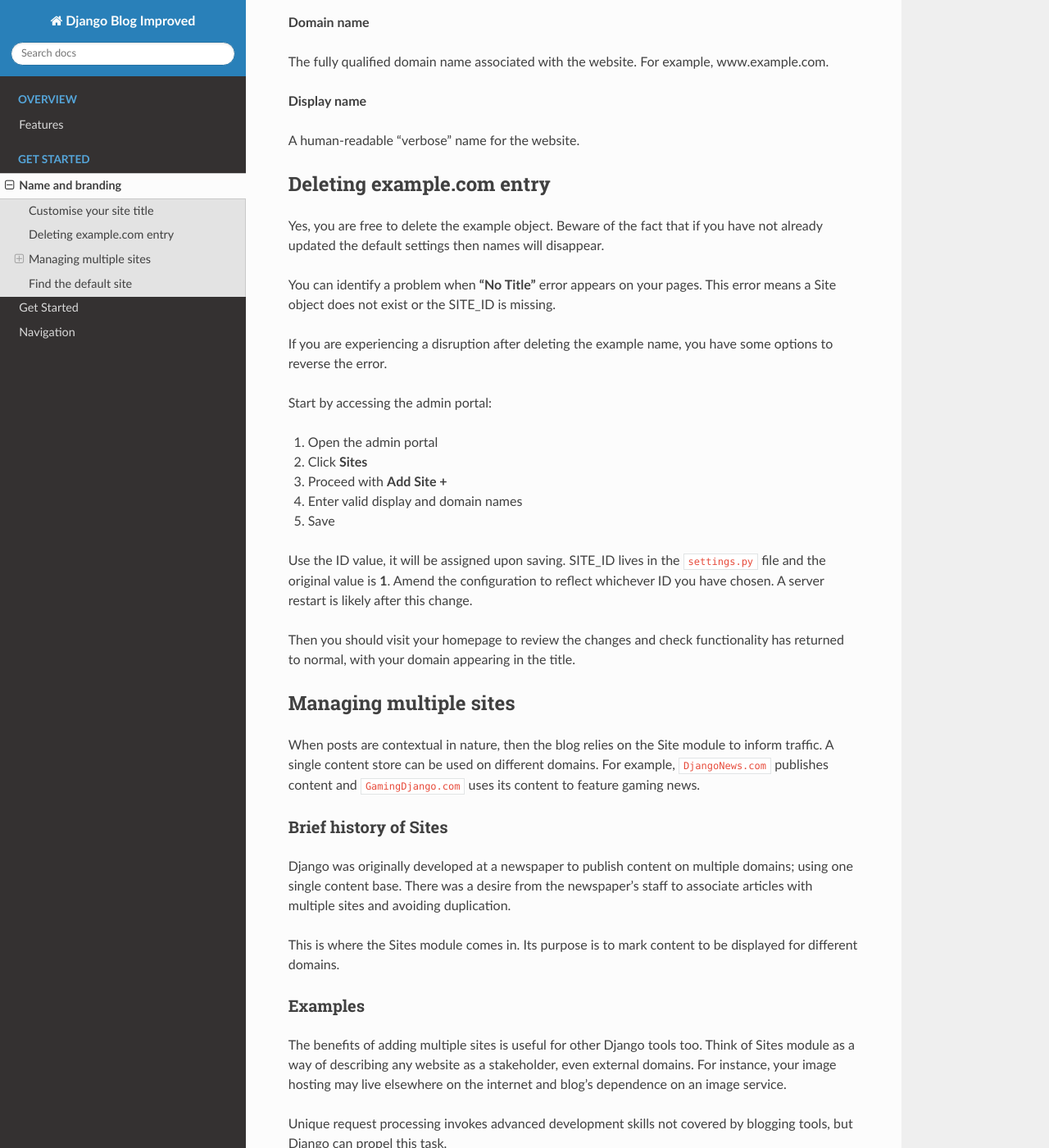
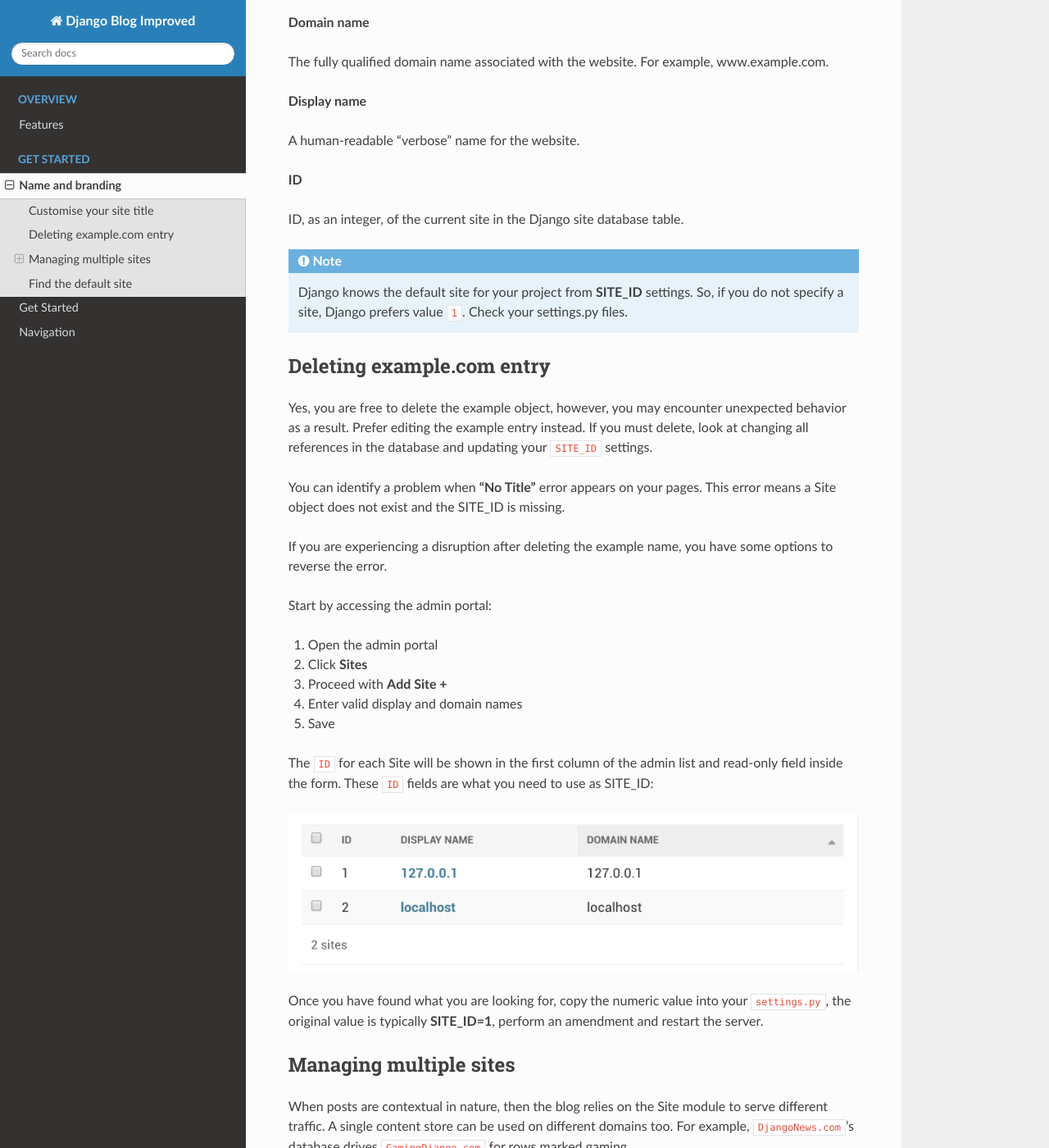
Before and after one commit to CameronNicolson/django-blog-improved, a Sphinx documentation site: the page built from docs/usage/name-and-branding.md, in a window 1280 px wide and 1400 px high, scrolled down 537 px. Shown: the whole window at 82% size. Built offline with Sphinx 7.4.7 and the Read the Docs theme 2.0.0, drawn with Linux system fonts in a browser that asks for light colours; some of the changed text lies outside the part shown.

Commit message:
better notes about site id relevance

````diff
--- a/docs/usage/name-and-branding.md
+++ b/docs/usage/name-and-branding.md
@@ -4,15 +4,15 @@ Your website branding such as page titles and copyright signage, all appear with
 
 These options are customisable from the admin panel, under the banner of our Sites module.
 
-Site modules direct link [http://127.0.0.1:8000/admin/sites/site/](http://127.0.0.1:8000/admin/sites/site/).
+The items of interest are directly accessible from [http://127.0.0.1:8000/admin/sites/site/](http://127.0.0.1:8000/admin/sites/site/).
 
 ## Customise your site title
 1. Open the admin portal
 2. Click through to **Sites** > **example.com**
-3. Specify your site in the fields
+3. Specify your site using the form
 4. Finish by **Save**
 
-The required fields mean the following:
+The required fields are described as:
 
 **Domain name**
 
@@ -22,11 +22,19 @@ The fully qualified domain name associated with the website. For example, www.ex
 
 A human-readable “verbose” name for the website.
 
+**ID**
+
+ID, as an integer, of the current site in the Django site database table.
+
+```{note}
+Django knows the default site for your project from **SITE_ID** settings. So, if you do not specify a site, Django prefers value `1`. Check your settings.py files.
+```
+
 ## Deleting example.com entry
 
-Yes, you are free to delete the example object. Beware of the fact that if you have not already updated the default settings then names will disappear.
+Yes, you are free to delete the example object, however, you may encounter unexpected behavior as a result. Prefer editing the example entry instead. If you must delete, look at changing all references in the database and updating your `SITE_ID` settings.
 
-You can identify a problem when **"No Title"** error appears on your pages. This error means a Site object does not exist or the SITE_ID is missing.
+You can identify a problem when **"No Title"** error appears on your pages. This error means a Site object does not exist and the SITE_ID is missing.
 
 If you are experiencing a disruption after deleting the example name, you have some options to reverse the error.
 
@@ -37,16 +45,19 @@ Start by accessing the admin portal:
 4. Enter valid display and domain names
 5. Save
 
-Use the ID value, it will be assigned upon saving. SITE_ID lives in the `settings.py` file and the original value is **1**. Amend the configuration to reflect whichever ID you have chosen. A server restart is likely after this change.
-
-Then you should visit your homepage to review the changes and check functionality has returned to normal, with your domain appearing in the title.
+The `ID` for each Site will be shown in the first column of the admin list and read-only field inside the form. These `ID` fields are what you need to use as SITE_ID:
+```{image} ../_static/sites-id-admin-preview.png
+:alt: Admin homepage, orange arrow denotes where the blog module is resides
+:class: .screenshot
+```
+Once you have found what you are looking for, copy the numeric value into your `settings.py`, the original value is typically **SITE_ID=1**, perform an amendment and restart the server.
 
 ## Managing multiple sites
 
-When posts are contextual in nature, then the blog relies on the Site module to inform traffic. A single content store can be used on different domains. For example, `DjangoNews.com` publishes content and `GamingDjango.com` uses its content to feature gaming news.
+When posts are contextual in nature, then the blog relies on the Site module to serve different traffic. A single content store can be used on different domains too. For example, `DjangoNews.com`'s database drives `GamingDjango.com` for rows marked gaming.
 
 ### Brief history of Sites
-Django was originally developed at a newspaper to publish content on multiple domains; using one single content base. There was a desire from the newspaper's staff to associate articles with multiple sites and avoiding duplication.
+Django was originally developed at a newspaper to publish content on multiple domains; using one single content base. There was a desire from the staff to associate articles with one or more sites and avoid duplication.
 
 This is where the Sites module comes in. Its purpose is to mark content to be displayed for different domains.
 
````
